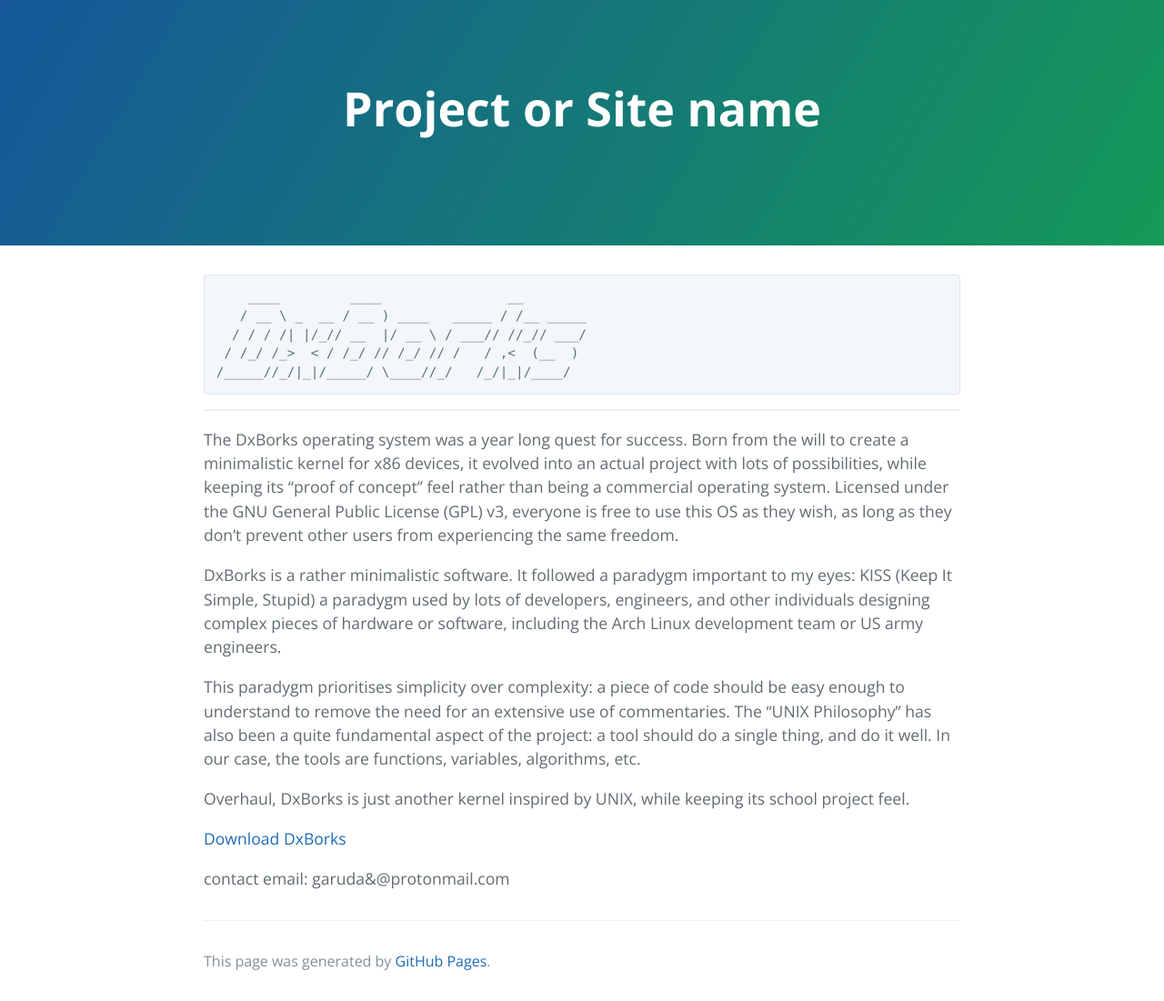
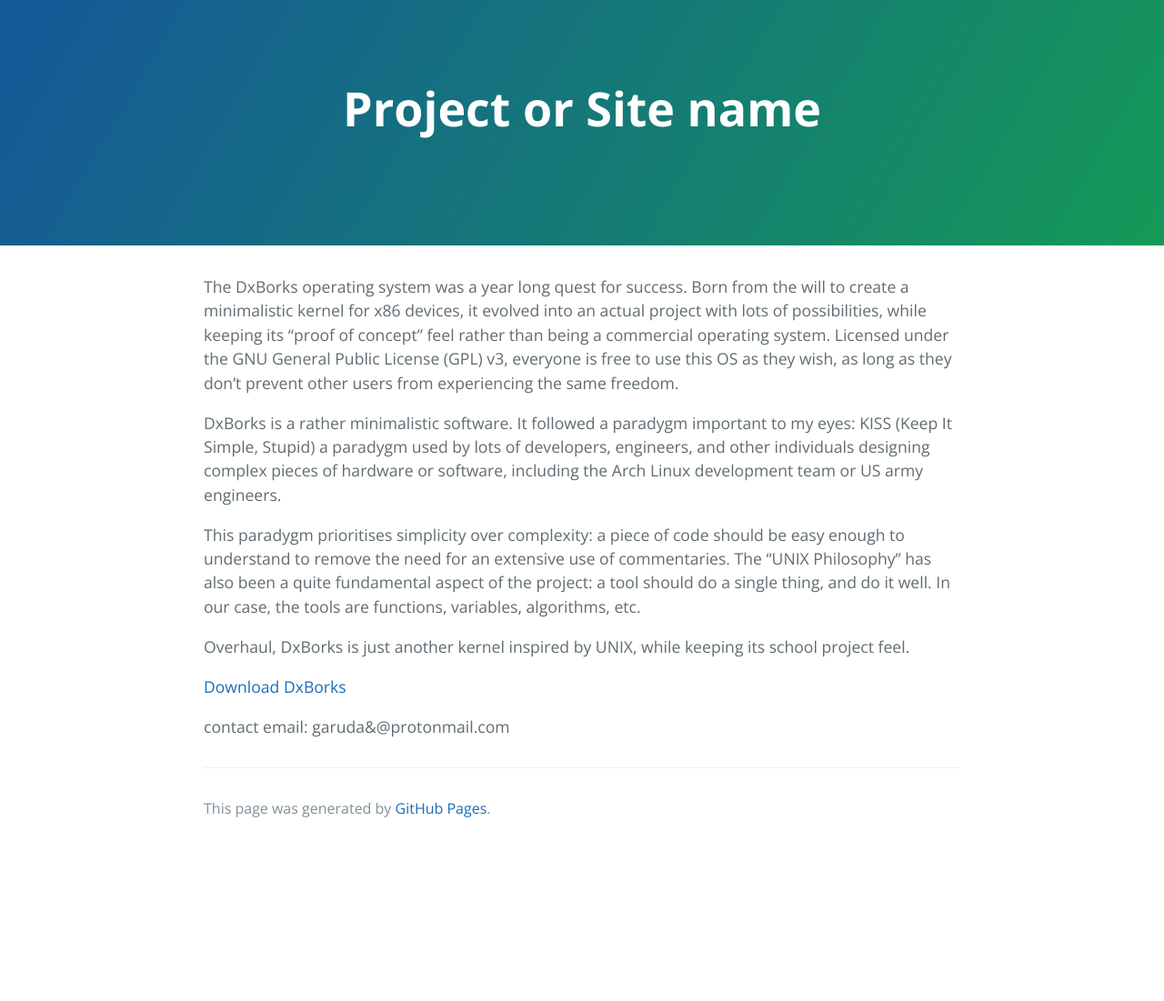
Before and after one commit to DxBorks/DxBorks.github.io, a Jekyll site: the page built from index.md, in a window 1280 px wide. Shown: the whole page at 91% size. Built offline with Jekyll 4.4.1, drawn with Linux system fonts in a browser that asks for light colours; our own code applies the rules of GitHub Pages for plain Markdown files; the list of posts is cut into pages by our own code; the repository's description, which GitHub fills in, is left out; after the commit the page ends 933 px from its top, so only the background shows below that.

```diff
--- a/index.md
+++ b/index.md
@@ -1,11 +1,3 @@
-        ____         ____                __
-       / __ \ _  __ / __ ) ____   _____ / /__ _____
-      / / / /| |/_// __  |/ __ \ / ___// //_// ___/
-     / /_/ /_>  < / /_/ // /_/ // /   / ,<  (__  )
-    /_____//_/|_|/_____/ \____//_/   /_/|_|/____/
-
--------------------------------------------------
-
 The DxBorks operating system was a year long quest for success. Born from the will to create a minimalistic kernel for x86 devices, it evolved into an actual project with lots of possibilities, while keeping its “proof of concept” feel rather than being a commercial operating system. Licensed under the GNU General Public License (GPL) v3, everyone is free to use this OS as they wish, as long as they don’t prevent other users from experiencing the same freedom.
 
 DxBorks is a rather minimalistic software. It followed a paradygm important to my eyes: KISS (Keep It Simple, Stupid) a paradygm used by lots of developers, engineers, and other individuals designing complex pieces of hardware or software, including the Arch Linux development team or US army engineers.
```
